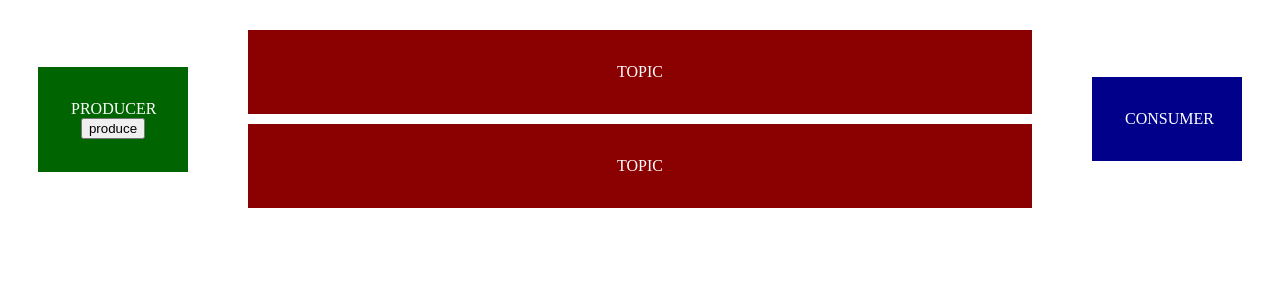
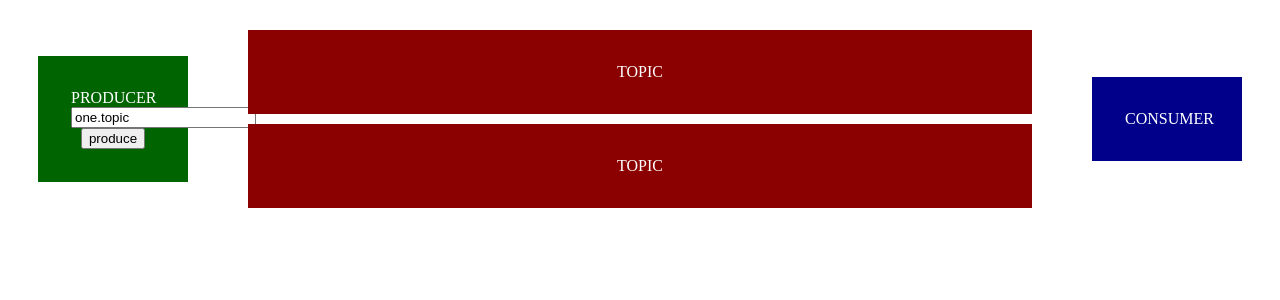
Before and after one commit to txiribimakula/kafka-playground, an Angular app: page / in a window 1280 px wide. Shown: the top 300 px of the page. Built offline with nearby package versions, Linux system fonts and the light colour scheme.

Commit message:
produce to different topics

```diff
--- a/src/app/producer/producer.component.html
+++ b/src/app/producer/producer.component.html
@@ -1 +1,4 @@
-<p class="producer">PRODUCER <button (click)="produce()">produce</button></p>
+<p class="producer">PRODUCER
+    <input type="text" [(ngModel)]="topic"/>
+    <button (click)="produce()">produce</button>
+</p>
--- a/src/app/producer/producer.component.ts
+++ b/src/app/producer/producer.component.ts
@@ -1,17 +1,20 @@
 import { Component } from '@angular/core';
 import { KafkaService } from '../kafka.service';
+import { FormsModule } from '@angular/forms';
 
 @Component({
   selector: 'app-producer',
   standalone: true,
-  imports: [],
+  imports: [FormsModule],
   templateUrl: './producer.component.html',
   styleUrl: './producer.component.scss',
 })
 export class ProducerComponent {
+  topic: string = "one.topic";
+
   constructor(private kafka: KafkaService) {}
 
   produce() {
-    this.kafka.produce('one.topic', 'message');
+    this.kafka.produce(this.topic, 'message');
   }
 }
```
